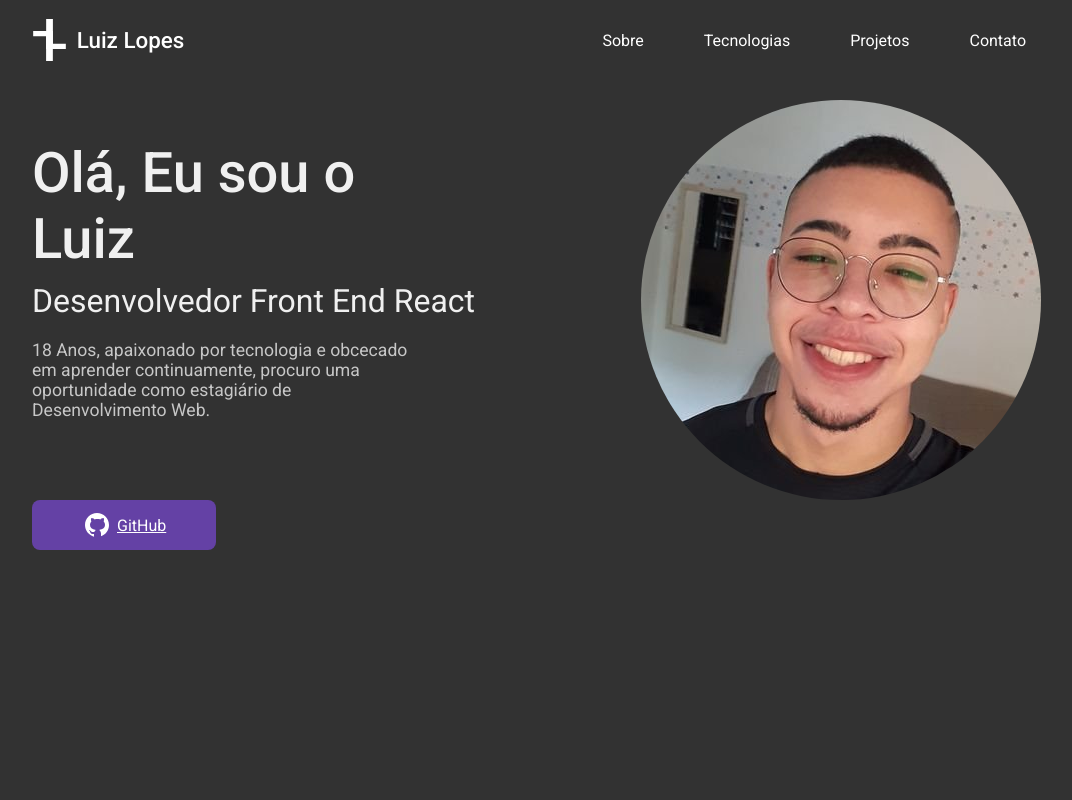
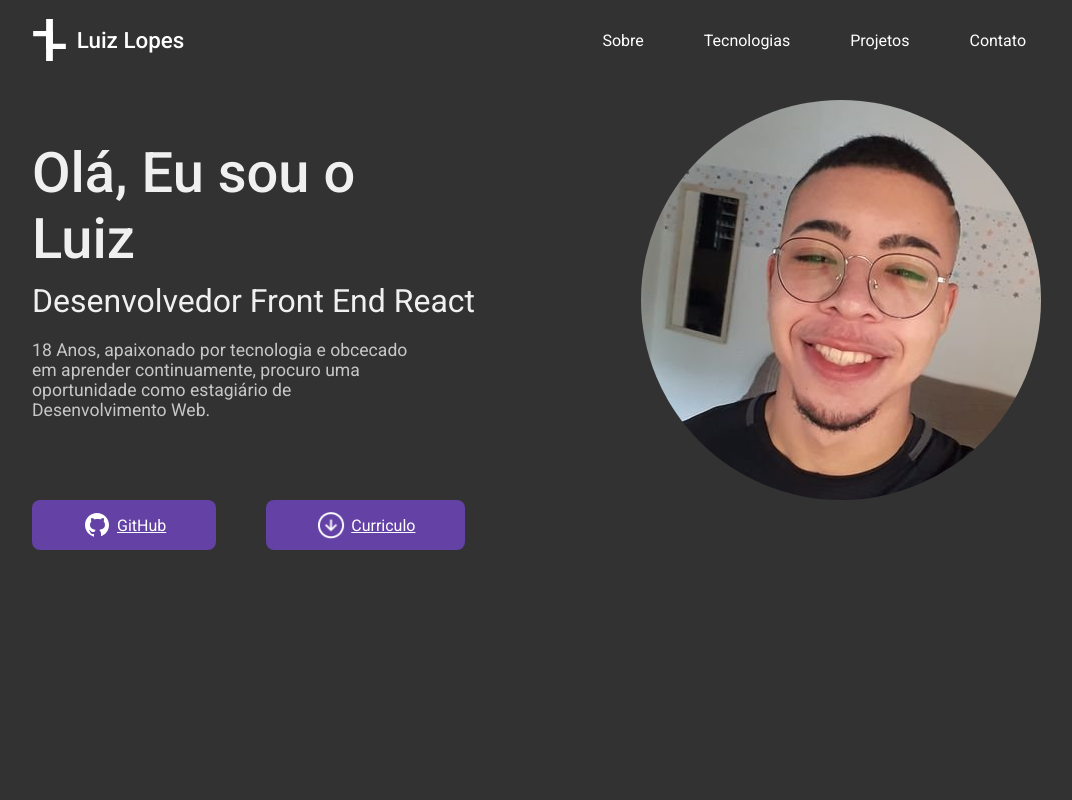
Before and after one commit to luizlopes12/PortFolio, a React (Create React App) app: page / in a window 1280 px wide. Shown: the top 800 px of the page, without its empty margins (96-1168 px from the left). Built offline with nearby package versions, Linux system fonts and the light colour scheme.

Commit message:
Adicionando curriculo

```diff
--- a/src/components/HomeBanner/index.jsx
+++ b/src/components/HomeBanner/index.jsx
@@ -2,6 +2,8 @@ import React from "react";
 import { BannerStyle } from "./styled";
 import gitIcon from "../../img/github.svg";
 import euImg from "../../img/eu.jpg";
+import downArrow from '../../img/downArrow.png'
+import curriculo from '../../img/Luiz_Lopes.pdf'
 const HomeBanner = () => {
   return (
     <BannerStyle>
@@ -13,6 +15,7 @@ const HomeBanner = () => {
           continuamente, procuro uma oportunidade como estagiário de
           Desenvolvimento Web.
         </p>
+        <div className="buttons">
         <button>
           <a href="https://github.com/luizlopes12">
             <span>
@@ -21,6 +24,15 @@ const HomeBanner = () => {
             </span>
           </a>
         </button>
+        <button>
+          <a href={curriculo} download='Luiz_Lopes.pdf'>
+            <span>
+              <img src={downArrow} alt="Download" />
+              Curriculo
+            </span>
+          </a>
+        </button>
+        </div>
       </aside>
       <section>
         <div>
--- a/src/components/HomeBanner/styled.js
+++ b/src/components/HomeBanner/styled.js
@@ -27,8 +27,15 @@ export const BannerStyle = styled.section`
       color: ${text};
       width: 65%;
     }
+
+    .buttons{
+      margin: 80px 0;
+      display: flex;
+      gap: 50px;
+    }
+
+
     button {
-      margin: 80px 0;
       display: flex;
       justify-content: center;
       background-color: #6441a5;
@@ -47,6 +54,7 @@ export const BannerStyle = styled.section`
         align-items: center;
       gap: 5px;
         img{
+          width: 30px;
           filter: invert(100%);
         }
       }
```
Also changed, not shown: src/img/downArrow.png (added), 1 other file (tests, documents, lock files or other folders).
